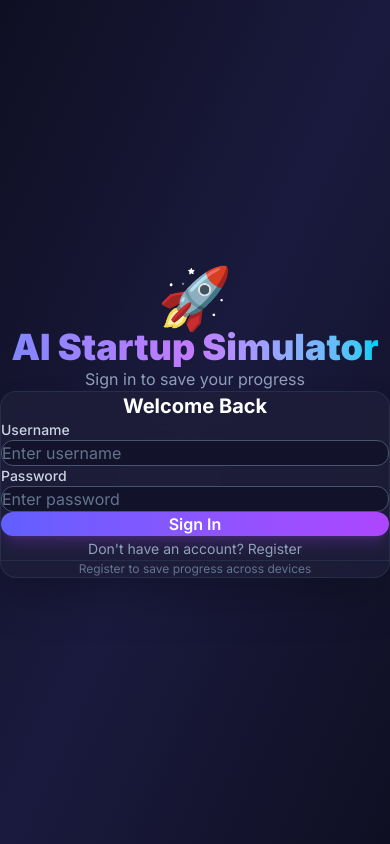
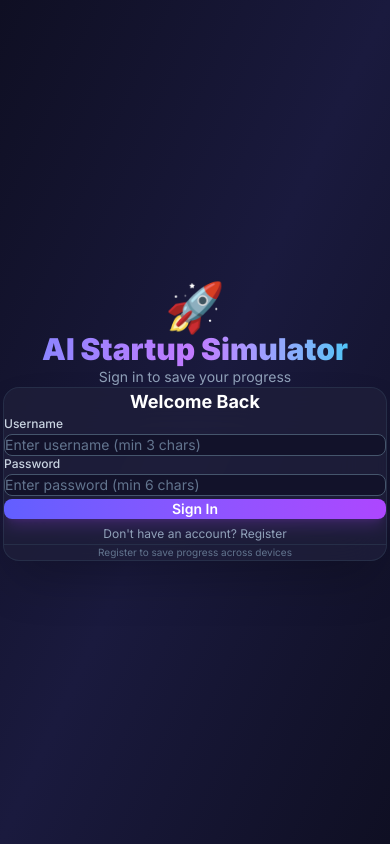
Before and after one commit to DavidZ05/ai-startup-simulator, a React (Vite) app: page / in a window 390 px wide. Built offline with nearby package versions, Linux system fonts and the light colour scheme; no server answers.

Commit message:
fix: optimize login form layout and fix overflow issues
- Reduced max-width from max-w-md to max-w-sm
- Reduced padding from p-8 to p-6
- Reduced font sizes for better fit
- Made input fields more compact
- Fixed form overflow on mobile devices

```diff
--- a/src/components/auth/LoginForm.tsx
+++ b/src/components/auth/LoginForm.tsx
@@ -29,49 +29,49 @@ export function LoginForm() {
 
   return (
     <div className="min-h-screen flex items-center justify-center p-4 bg-gradient-to-br from-[#0f0f23] via-[#1a1a3e] to-[#0f0f23]">
-      <div className="w-full max-w-md animate-fade-in">
-        <div className="text-center mb-8">
-          <div className="text-6xl mb-4">🚀</div>
-          <h1 className="text-4xl font-black bg-gradient-to-r from-indigo-400 via-purple-400 to-cyan-400 bg-clip-text text-transparent mb-2">
+      <div className="w-full max-w-sm animate-fade-in">
+        <div className="text-center mb-6">
+          <div className="text-5xl mb-3">🚀</div>
+          <h1 className="text-3xl font-black bg-gradient-to-r from-indigo-400 via-purple-400 to-cyan-400 bg-clip-text text-transparent mb-1">
             AI Startup Simulator
           </h1>
-          <p className="text-slate-400">Sign in to save your progress</p>
+          <p className="text-sm text-slate-400">Sign in to save your progress</p>
         </div>
 
-        <div className="bg-[#1e1e3a]/80 backdrop-blur-xl rounded-2xl border border-slate-700/50 p-8 shadow-2xl">
-          <h2 className="text-xl font-bold text-white mb-6 text-center">
+        <div className="bg-[#1e1e3a]/80 backdrop-blur-xl rounded-2xl border border-slate-700/50 p-6 shadow-2xl">
+          <h2 className="text-lg font-bold text-white mb-5 text-center">
             {isRegister ? 'Create Account' : 'Welcome Back'}
           </h2>
 
-          <form onSubmit={handleSubmit} className="space-y-4">
+          <form onSubmit={handleSubmit} className="space-y-3">
             <div>
-              <label className="block text-sm font-medium text-slate-300 mb-2">Username</label>
+              <label className="block text-xs font-medium text-slate-300 mb-1.5">Username</label>
               <input
                 type="text"
                 value={username}
                 onChange={(e) => setUsername(e.target.value)}
-                className="w-full px-4 py-3 bg-[#12122a] border border-slate-600 rounded-xl text-white placeholder-slate-500 focus:outline-none focus:ring-2 focus:ring-indigo-500 focus:border-transparent transition-all"
-                placeholder="Enter username"
+                className="w-full px-3 py-2.5 bg-[#12122a] border border-slate-600 rounded-lg text-sm text-white placeholder-slate-500 focus:outline-none focus:ring-2 focus:ring-indigo-500 focus:border-transparent transition-all"
+                placeholder="Enter username (min 3 chars)"
                 minLength={3}
                 required
               />
             </div>
 
             <div>
-              <label className="block text-sm font-medium text-slate-300 mb-2">Password</label>
+              <label className="block text-xs font-medium text-slate-300 mb-1.5">Password</label>
               <input
                 type="password"
                 value={password}
                 onChange={(e) => setPassword(e.target.value)}
-                className="w-full px-4 py-3 bg-[#12122a] border border-slate-600 rounded-xl text-white placeholder-slate-500 focus:outline-none focus:ring-2 focus:ring-indigo-500 focus:border-transparent transition-all"
-                placeholder="Enter password"
+                className="w-full px-3 py-2.5 bg-[#12122a] border border-slate-600 rounded-lg text-sm text-white placeholder-slate-500 focus:outline-none focus:ring-2 focus:ring-indigo-500 focus:border-transparent transition-all"
+                placeholder="Enter password (min 6 chars)"
                 minLength={6}
                 required
               />
             </div>
 
             {error && (
-              <div className="p-3 bg-red-500/10 border border-red-500/30 rounded-xl text-sm text-red-400">
+              <div className="p-2.5 bg-red-500/10 border border-red-500/30 rounded-lg text-xs text-red-400">
                 {error}
               </div>
             )}
@@ -79,23 +79,23 @@ export function LoginForm() {
             <button
               type="submit"
               disabled={loading}
-              className="w-full py-3 rounded-xl bg-gradient-to-r from-indigo-500 to-purple-500 hover:from-indigo-400 hover:to-purple-400 disabled:from-slate-600 disabled:to-slate-600 text-white font-semibold transition-all duration-200 shadow-lg shadow-purple-500/20 disabled:shadow-none active:scale-[0.98]"
+              className="w-full py-2.5 rounded-lg bg-gradient-to-r from-indigo-500 to-purple-500 hover:from-indigo-400 hover:to-purple-400 disabled:from-slate-600 disabled:to-slate-600 text-white text-sm font-semibold transition-all duration-200 shadow-lg shadow-purple-500/20 disabled:shadow-none active:scale-[0.98]"
             >
               {loading ? 'Loading...' : isRegister ? 'Create Account' : 'Sign In'}
             </button>
           </form>
 
-          <div className="mt-6 text-center">
+          <div className="mt-4 text-center">
             <button
               onClick={() => { setIsRegister(!isRegister); setError('') }}
-              className="text-sm text-slate-400 hover:text-indigo-400 transition-colors"
+              className="text-xs text-slate-400 hover:text-indigo-400 transition-colors"
             >
               {isRegister ? 'Already have an account? Sign in' : "Don't have an account? Register"}
             </button>
           </div>
 
-          <div className="mt-4 pt-4 border-t border-slate-700/50 text-center">
-            <p className="text-xs text-slate-500">
+          <div className="mt-3 pt-3 border-t border-slate-700/50 text-center">
+            <p className="text-[10px] text-slate-500">
               Register to save progress across devices
             </p>
           </div>
```
